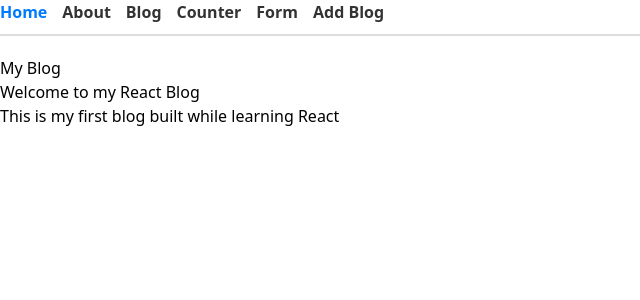
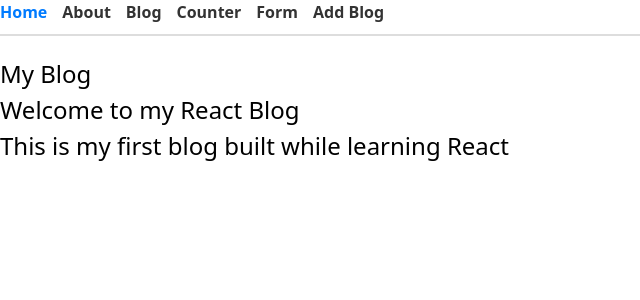
Before and after one commit to Suegathh/Blog-site, a React (Vite) app: page /home in a window 1280 px wide. Shown: the top 300 px of the page, without its empty margins (0-640 px from the left). Built offline with nearby package versions, Linux system fonts and the light colour scheme.

Commit message:
edited home.css

```diff
--- /dev/null
+++ b/src/components/Home.css
@@ -0,0 +1,6 @@
+.home{
+    font-size: 24px;
+}
+.home h1{
+    color: #000;
+}
--- a/src/components/Home.jsx
+++ b/src/components/Home.jsx
@@ -1,7 +1,7 @@
-
+import './Home.css';
 function Home() {
     return (
-        <div className='Home'>
+        <div className='home'>
           <h1>My Blog</h1>
           <h2>Welcome to my React Blog</h2>
           <p>This is my first blog built while learning React</p>
```
